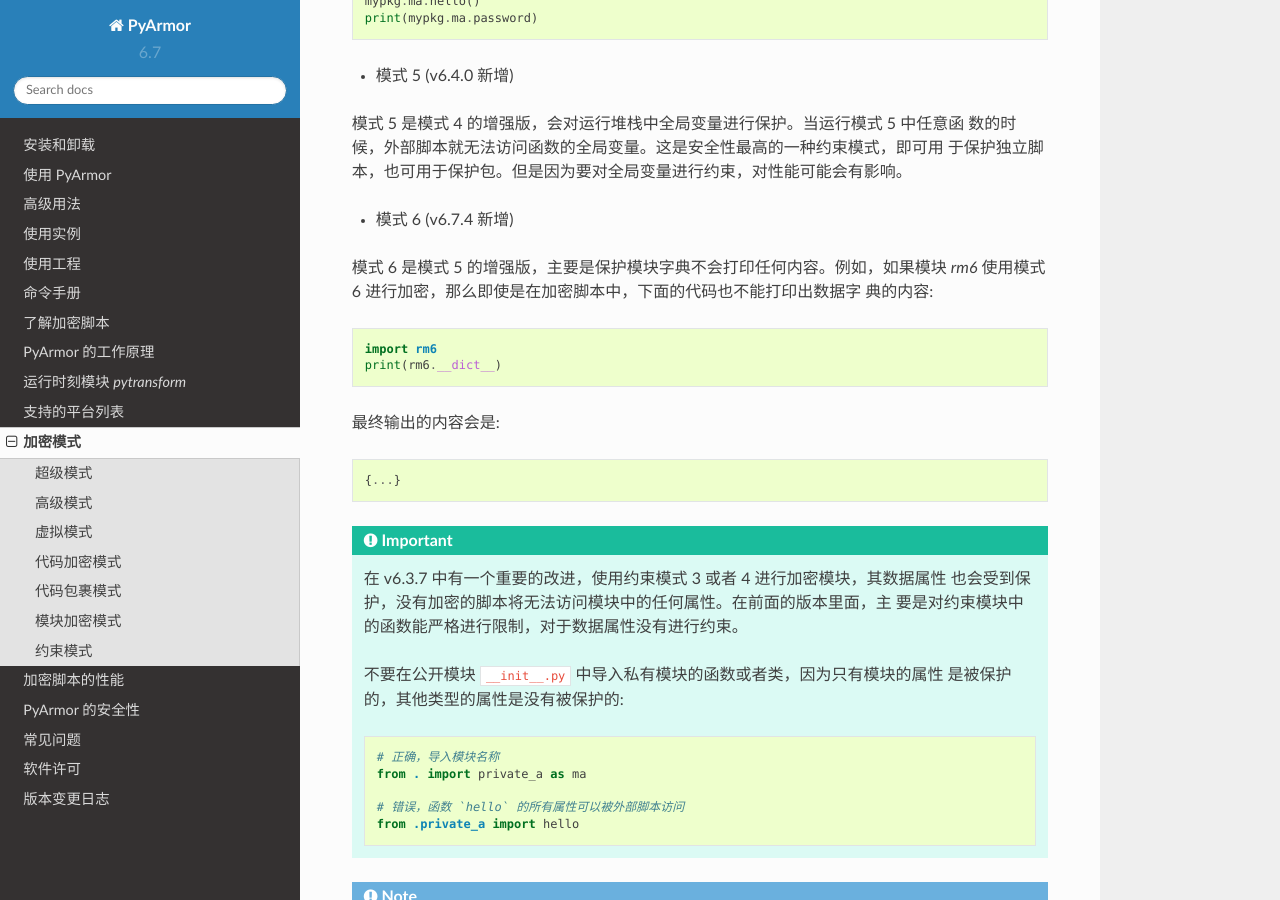
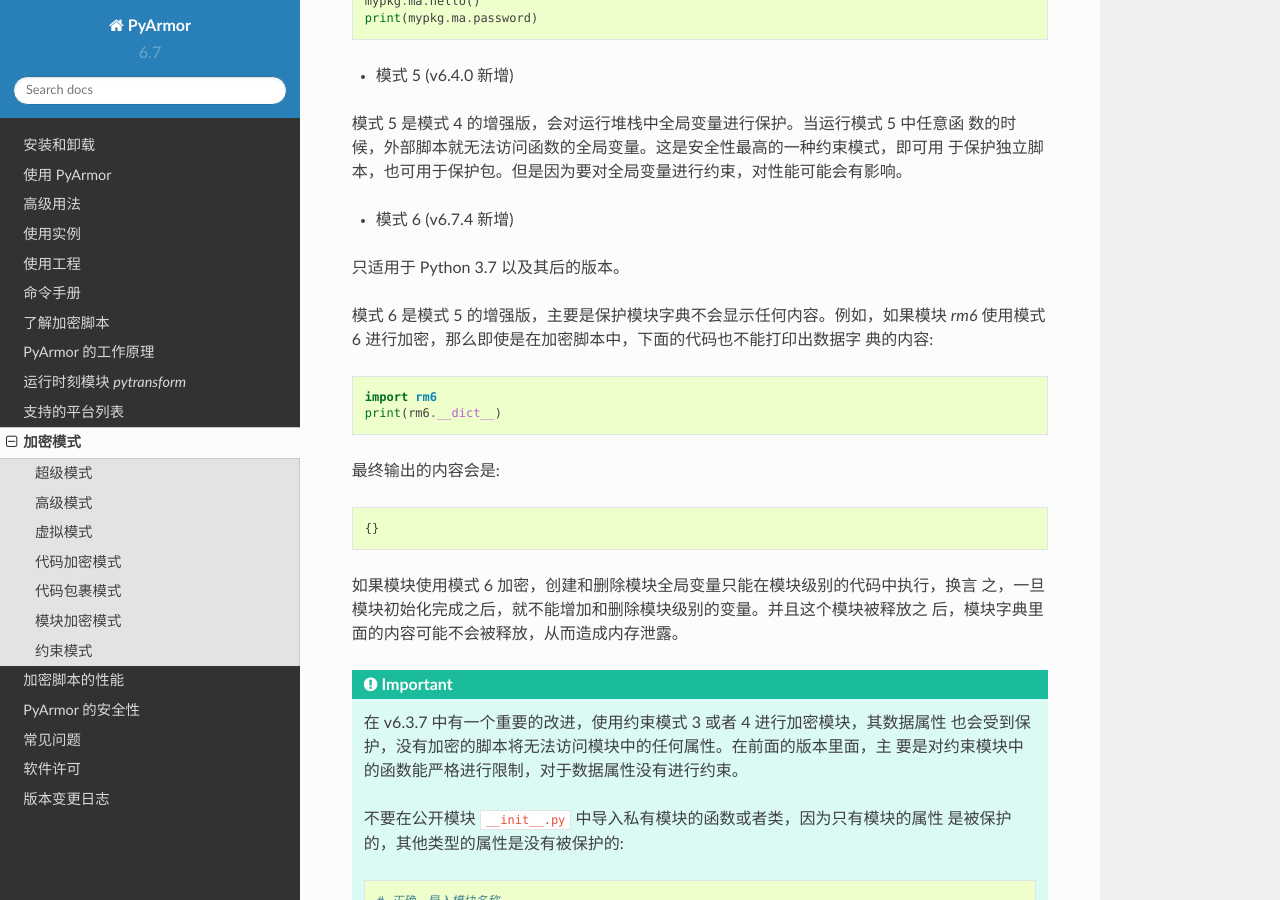
Before and after one commit to dashingsoft/pyarmor-docs-zh, a Sphinx documentation site: the page built from docs/mode.rst, in a window 1280 px wide and 900 px high, scrolled down 7023 px. Built offline with Sphinx 7.4.7 and the Read the Docs theme 2.0.0, drawn with Linux system fonts in a browser that asks for light colours.

Commit message:
Refine doc for restrict mode 6

```diff
--- a/docs/mode.rst
+++ b/docs/mode.rst
@@ -351,7 +351,9 @@
 
 * 模式 6 (v6.7.4 新增)
 
-模式 6 是模式 5 的增强版，主要是保护模块字典不会打印任何内容。例如，如果模块
+只适用于 Python 3.7 以及其后的版本。
+
+模式 6 是模式 5 的增强版，主要是保护模块字典不会显示任何内容。例如，如果模块
 `rm6` 使用模式 6 进行加密，那么即使是在加密脚本中，下面的代码也不能打印出数据字
 典的内容:
 
@@ -362,7 +364,11 @@
 
 最终输出的内容会是::
 
-    {...}
+    {}
+
+如果模块使用模式 6 加密，创建和删除模块全局变量只能在模块级别的代码中执行，换言
+之，一旦模块初始化完成之后，就不能增加和删除模块级别的变量。并且这个模块被释放之
+后，模块字典里面的内容可能不会被释放，从而造成内存泄露。
 
 .. important::
 
```
